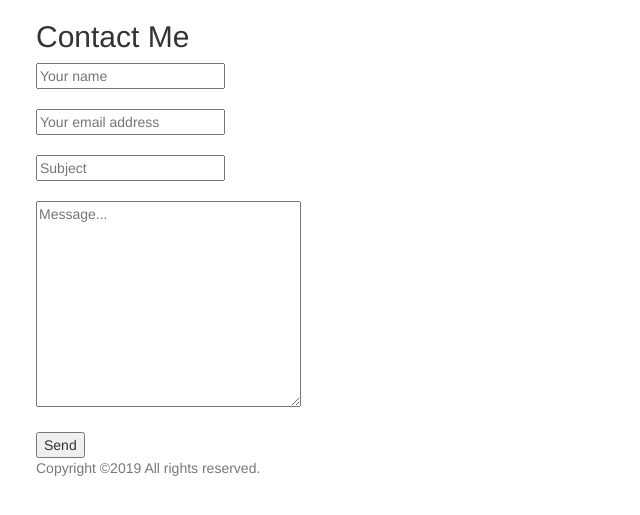
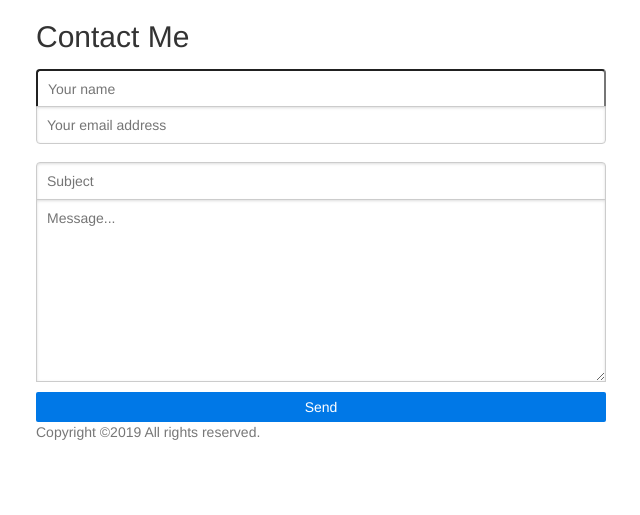
Before and after one commit to HunterGerlach/www.huntergerlach.com, a Jekyll site: the page built from contact.html, in a window 1280 px wide. Shown: the top 515 px of the page, without its empty margins (34-674 px from the left). Built offline with Jekyll 4.4.1, drawn with Linux system fonts in a browser that asks for light colours; nearby versions of some CDN libraries.

Commit message:
Update form styling

```diff
--- a/_layouts/layout.html
+++ b/_layouts/layout.html
@@ -18,6 +18,9 @@
     <link href="https://maxcdn.bootstrapcdn.com/bootstrap/3.3.5/css/bootstrap.min.css" rel="stylesheet"
     integrity="sha256-MfvZlkHCEqatNoGiOXveE8FIwMzZg4W85qfrfIFBfYc= sha512-dTfge/zgoMYpP7QbHy4gWMEGsbsdZeCXz7irItjcC3sPUFtf0kuFbDz/ixG7ArTxmDjLXDmezHubeNikyKGVyQ=="
     crossorigin="anonymous">
+
+    <!-- Pure.css (for Forms) -->
+    <link rel="stylesheet" href="https://unpkg.com/purecss@1.0.0/build/pure-min.css" integrity="sha384-nn4HPE8lTHyVtfCBi5yW9d20FjT8BJwUXyWZT9InLYax14RDjBj46LmSztkmNP9w" crossorigin="anonymous">
 
     <!-- HTML5 Shim and Respond.js IE8 support of HTML5 elements and media queries -->
     <!-- WARNING: Respond.js doesn't work if you view the page via file:// -->
--- a/contact.html
+++ b/contact.html
@@ -3,14 +3,19 @@
 ---
 <div class="container">
     <h2>Contact Me</h2>
-    <form id="formaction" method="POST">
-        <input type="name" name="name" placeholder="Your name"><br /><br />
-        <input type="email" name="email" placeholder="Your email address"><br /><br />
-        <input type="text" name="subject" placeholder="Subject"><br /><br />
-        <textarea name="message" rows="10" cols="30" placeholder="Message..."></textarea><br /><br />
-        <input type="text" name="_gotcha" style="display:none" />
-        <input type="submit" value="Send">
-        <input type="hidden" name="_next" value="thanks.html" />
+    <form id="formaction" class="pure-form" method="POST">
+        <fieldset class="pure-group">
+            <input type="name" name="name" class="pure-input-1-2" placeholder="Your name">
+            <input type="email" name="email" class="pure-input-1-2" placeholder="Your email address">
+        </fieldset>
+
+        <fieldset class="pure-group">
+            <input type="text" name="subject" class="pure-input-1-2" placeholder="Subject">
+            <textarea name="message" rows="10" cols="30" class="pure-input-1-2" placeholder="Message..."></textarea>
+            <input type="text" name="_gotcha" style="display:none" />
+            <input type="hidden" name="_next" value="{{ site.baseurl}}thanks" />
+        </fieldset>
+        <button type="submit" class="pure-button pure-input-1-2 pure-button-primary">Send</button>
     </form>
     <script>
         var contactform =  document.getElementById('formaction');
--- a/static/css/main.css
+++ b/static/css/main.css
@@ -164,6 +164,11 @@
   font-size: 18px;
 }
 
+/* Contact form */
+form#formaction > fieldset > input, form#formaction > fieldset > textarea {
+    margin: 0 auto;
+}
+
 /* Footer
 -------------------------------------------------- */
 
--- a/thanks.html
+++ b/thanks.html
@@ -3,5 +3,7 @@
 ---
 <div class="container">
     <h2>Thank you!</h2>
-    <p> I'll be in touch soon. In the meantime, feel free to reach out to me on <a href="https://www.twitter.com/{{ site.twitter }}">Twitter</a> to get in touch more quickly.</p>
+    <h3><strong>I'll be in touch soon.</strong></h3>
+    <h3>In the meantime, feel free to connect with me on <a href="https://www.twitter.com/{{ site.twitter }}">Twitter</a> or <a href="https://www.linkedin.com/in/{{ site.linkedin }}">LinkedIn</a>.</h3>
+    <h3>Go back to the <a href="{{ site.baseurl }}">homepage.</a></h3>
 </div>
```
